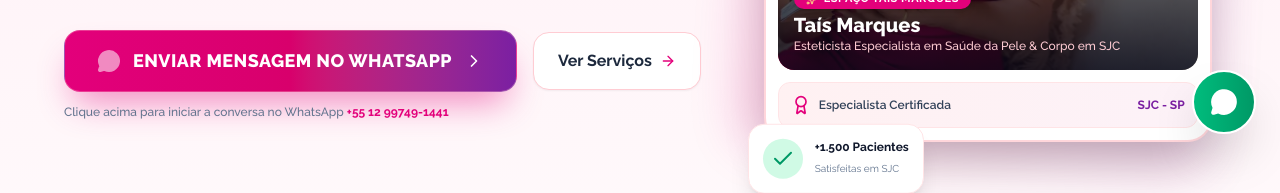
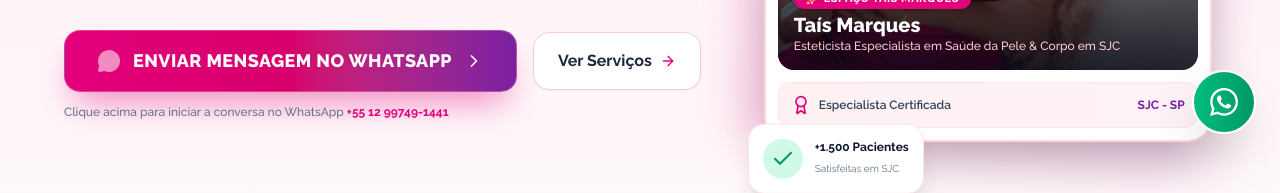
Before and after one commit to gusta-gusta/Espa-o-Tais-Marques, a React (Vite) app: page /home in a window 1280 px wide. Shown: the part 642-835 px from the top of the page. Built offline with nearby package versions, Linux system fonts and the light colour scheme.

Commit message:
Botão do Whatsapp Atualizado

```diff
--- a/src/components/Home.tsx
+++ b/src/components/Home.tsx
@@ -908,17 +908,29 @@
         </div>
       </footer>
 
-      {/* Floating Sticky WhatsApp Button */}
-      <button
-        onClick={() => handleWhatsappClick()}
+    {/* Floating Sticky WhatsApp Button */}
+      <a
+        href="https://wa.me/5512997491441"
+        target="_blank"
+        rel="noopener noreferrer"
         className="fixed bottom-6 right-6 z-50 bg-gradient-to-r from-emerald-500 to-emerald-600 hover:from-emerald-600 hover:to-emerald-700 text-white p-4 rounded-full shadow-2xl flex items-center justify-center transition-all duration-300 transform hover:scale-110 group border-2 border-white cursor-pointer"
         title="Falar no WhatsApp com Esteticista Taís Marques"
       >
-        <MessageCircle className="w-7 h-7 fill-white" />
+        {/* Ícone Oficial do WhatsApp em SVG */}
+        <svg
+          viewBox="0 0 24 24"
+          width="28"
+          height="28"
+          fill="currentColor"
+          xmlns="http://www.w3.org/2000/svg"
+        >
+          <path d="M17.472 14.382c-.297-.149-1.758-.867-2.03-.967-.273-.099-.471-.148-.67.15-.197.297-.767.966-.94 1.164-.173.199-.347.223-.644.075-.297-.15-1.255-.463-2.39-1.475-.883-.788-1.48-1.761-1.653-2.059-.173-.297-.018-.458.13-.606.134-.133.298-.347.446-.52.149-.174.198-.298.298-.497.099-.198.05-.371-.025-.52-.075-.149-.669-1.612-.916-2.207-.242-.579-.487-.5-.669-.51a12.8 12.8 0 0 0-.57-.012c-.198 0-.52.074-.792.372-.272.297-1.04 1.016-1.04 2.479 0 1.462 1.065 2.875 1.213 3.074.149.198 2.095 3.2 5.077 4.487.709.306 1.262.489 1.694.625.712.227 1.36.195 1.871.118.571-.085 1.758-.719 2.006-1.413.248-.694.248-1.289.173-1.413-.074-.124-.272-.198-.57-.347m-5.421 7.403h-.004a9.87 9.87 0 0 1-5.031-1.378l-.361-.214-3.741.982.998-3.648-.235-.374a9.86 9.86 0 0 1-1.51-5.26c.001-5.45 4.436-9.884 9.888-9.884 2.64 0 5.122 1.03 6.988 2.898a9.82 9.82 0 0 1 2.893 6.994c-.003 5.45-4.437 9.884-9.885 9.884m8.413-18.297A11.815 11.815 0 0 0 12.05 0C5.495 0 .16 5.335.157 11.892c0 2.096.547 4.142 1.588 5.945L.057 24l6.305-1.654a11.882 11.882 0 0 0 5.683 1.448h.005c6.554 0 11.89-5.335 11.893-11.893a11.821 11.821 0 0 0-3.48-8.413Z"/>
+        </svg>
+
         <span className="max-w-0 overflow-hidden whitespace-nowrap group-hover:max-w-xs transition-all duration-300 ease-in-out group-hover:ml-3 text-xs font-extrabold tracking-wide uppercase">
           Falar com a Taís
         </span>
-      </button>
+      </a>
 
     </div>
   );
```
